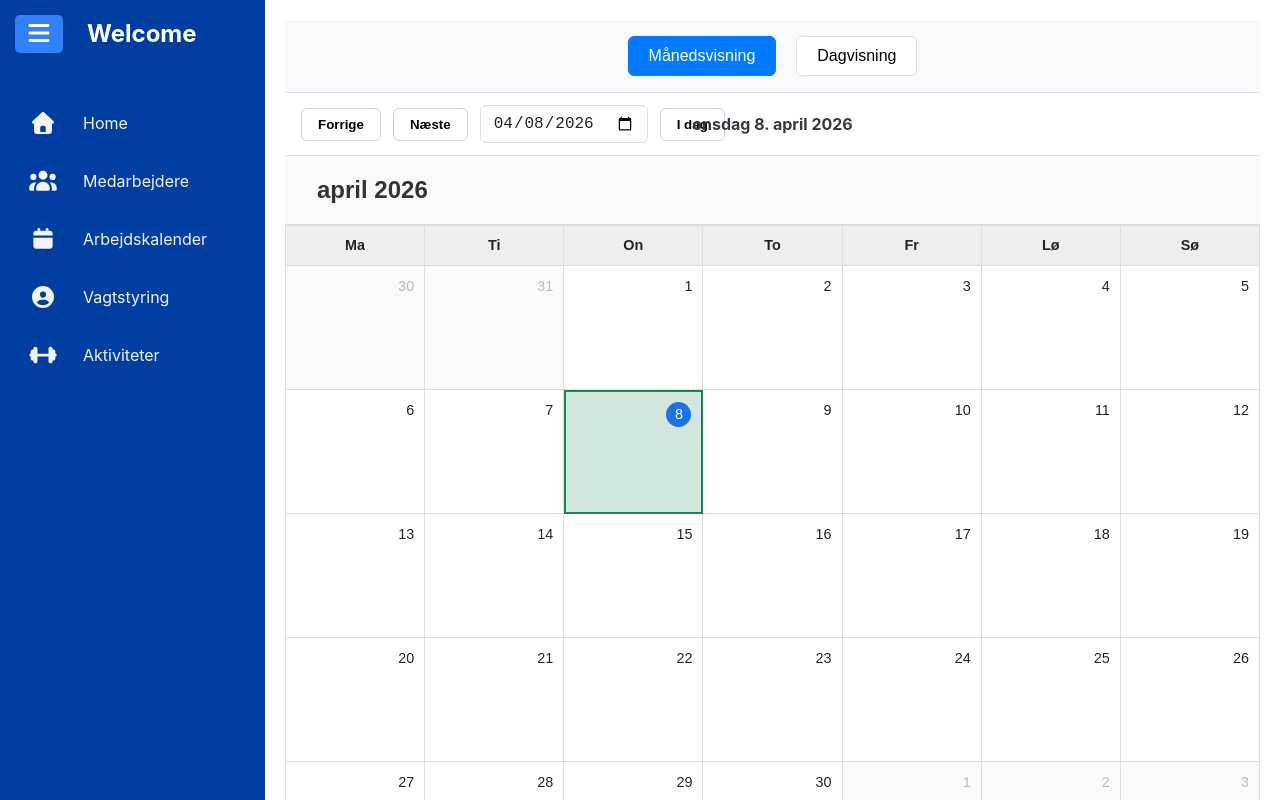
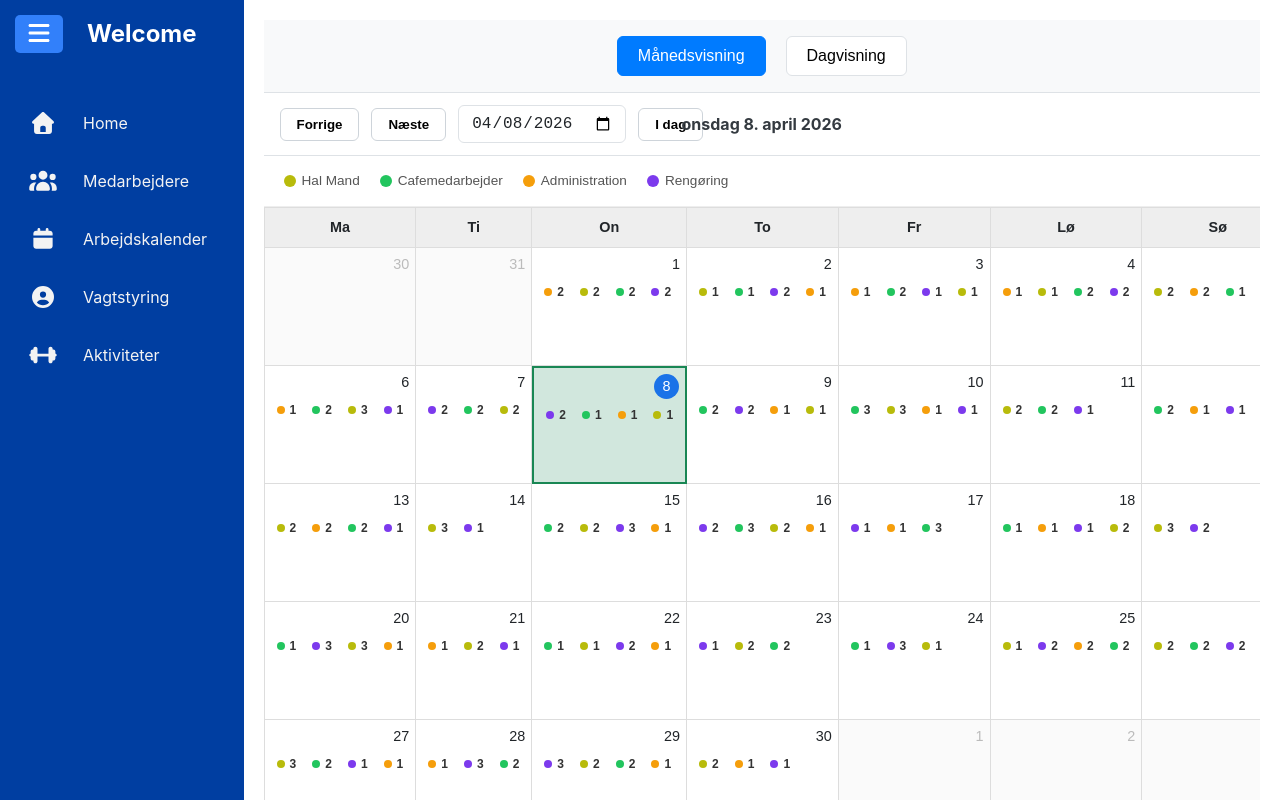
Before and after one commit to sorensenj00/RyHal, a React (Create React App) app in the folder admin-dashboard/: page /work-calendar in a window 1280 px wide. Built offline with nearby package versions, Linux system fonts and the light colour scheme.

Commit message:
Added dot's to BaseMonthCalendar view

```diff
--- a/admin-dashboard/src/components/calendar/BaseMonthCalendar.css
+++ b/admin-dashboard/src/components/calendar/BaseMonthCalendar.css
@@ -102,3 +102,72 @@
 .nav-btn:hover {
   background: var(--gray-100);
 }
+
+/* Legend i toppen */
+.calendar-legend {
+  display: flex;
+  gap: 20px;
+  padding: 15px 20px;
+  background: #fff;
+  border-bottom: 1px solid #eee;
+  flex-wrap: wrap;
+}
+
+.legend-item {
+  display: flex;
+  align-items: center;
+  gap: 6px;
+}
+
+.legend-dot {
+  width: 12px;
+  height: 12px;
+  border-radius: 50%;
+  display: inline-block;
+}
+
+.legend-label {
+  font-size: 0.85rem;
+  color: #555;
+  font-weight: 500;
+}
+
+/* Stats inde i selve dagen */
+.day-stats-container {
+  display: flex;
+  flex-direction: row;
+  gap: 4px;
+  margin-top: 5px;
+  width: 100%;
+}
+
+.role-stat-badge {
+  display: flex;
+  align-items: center;
+  gap: 5px;
+  padding: 2px 6px;
+  border-radius: 12px;
+  width: fit-content;
+}
+
+.stat-dot {
+  width: 8px;
+  height: 8px;
+  border-radius: 50%;
+}
+
+.stat-count {
+  font-size: 0.75rem;
+  font-weight: bold;
+  color: #333;
+}
+
+/* Sørg for at calendar-day ikke centrerer alt */
+.calendar-day {
+  align-items: flex-start; /* Tal og stats til venstre/start */
+  padding: 6px;
+}
+
+.day-number {
+  align-self: flex-end; /* Dato-tallet forbliver i hjørnet */
+}
--- a/admin-dashboard/src/components/calendar/BaseMonthCalendar.jsx
+++ b/admin-dashboard/src/components/calendar/BaseMonthCalendar.jsx
@@ -1,20 +1,21 @@
-import React, { useEffect, useState } from 'react';
+import React from 'react';
 import {
   format, startOfMonth, endOfMonth, startOfWeek,
   endOfWeek, eachDayOfInterval, isSameMonth, isSameDay, isToday
 } from 'date-fns';
-import { da } from 'date-fns/locale'; // Dansk sprog
+import { da } from 'date-fns/locale';
 import './BaseMonthCalendar.css';
 
-const BaseWeekCalendar = ({ currentDate: currentDateProp = new Date(), onDateSelect }) => {
-  const [currentDate, setCurrentDate] = useState(currentDateProp);
-  const [selectedDate, setSelectedDate] = useState(currentDateProp);
+// Opdaterede farver der matcher din BaseDayCalendar.css
+const ROLE_COLORS = {
+  'Hal Mand': '#B8BB0B',
+  'Cafemedarbejder': '#22C55E',
+  'Administration': '#F59E0B',
+  'Rengøring': '#7C3AED',
+  'default': '#94a3b8'
+};
 
-  useEffect(() => {
-    setCurrentDate(currentDateProp);
-    setSelectedDate(currentDateProp);
-  }, [currentDateProp]);
-
+const BaseMonthCalendar = ({ currentDate, onDateSelect, shifts = [], employees = [] }) => {
   const monthStart = startOfMonth(currentDate);
   const monthEnd = endOfMonth(monthStart);
   const startDate = startOfWeek(monthStart, { weekStartsOn: 1 });
@@ -23,37 +24,65 @@ const BaseWeekCalendar = ({ currentDate: currentDateProp = new Date(), onDateSel
   const calendarDays = eachDayOfInterval({ start: startDate, end: endDate });
   const weekDays = ['Ma', 'Ti', 'On', 'To', 'Fr', 'Lø', 'Sø'];
 
-  const handleDateClick = (day) => {
-    setSelectedDate(day);
-    if (onDateSelect) {
-      onDateSelect(day);
-    }
+  const getDayStats = (day) => {
+    // Sikrer at vi ikke crasher hvis shifts er undefined
+    const dayShifts = (shifts || []).filter(s => isSameDay(new Date(s.date), day));
+
+    return dayShifts.reduce((acc, shift) => {
+      const employee = employees.find(e => e.id === shift.employeeId);
+      const role = employee ? employee.role : 'default';
+      acc[role] = (acc[role] || 0) + 1;
+      return acc;
+    }, {});
   };
 
   return (
     <div className="calendar-page-container">
-      <header className="calendar-header">
-        <h2>{format(currentDate, 'MMMM yyyy', { locale: da })}</h2>
-      </header>
+      {/* Legend med de korrekte farver */}
+      <div className="calendar-legend">
+        {Object.entries(ROLE_COLORS).map(([role, color]) => (
+          role !== 'default' && (
+            <div key={role} className="legend-item">
+              <span className="legend-dot" style={{ backgroundColor: color }}></span>
+              <span className="legend-label">{role}</span>
+            </div>
+          )
+        ))}
+      </div>
 
       <div className="calendar-grid">
         {weekDays.map(day => (
           <div key={day} className="weekday-label">{day}</div>
         ))}
 
-        {calendarDays.map((day, idx) => (
+        {calendarDays.map((day, idx) => {
+          const stats = getDayStats(day);
+
+          return (
             <div
               key={idx}
-            className={`calendar-day ${!isSameMonth(day, monthStart) ? 'outside-month' : ''} ${isToday(day) ? 'today' : ''} ${isSameDay(day, selectedDate) ? 'selected' : ''}`}
-            onClick={() => handleDateClick(day)}
+              className={`calendar-day ${!isSameMonth(day, monthStart) ? 'outside-month' : ''} ${isToday(day) ? 'today' : ''} ${isSameDay(day, currentDate) ? 'selected' : ''}`}
+              onClick={() => onDateSelect(day)}
             >
               <span className="day-number">{format(day, 'd')}</span>
-            {/* Her kan du senere mappe dine events ind */}
+
+              <div className="day-stats-container">
+                {Object.entries(stats).map(([role, count]) => (
+                  <div key={role} className="role-stat-badge">
+                    <span
+                      className="stat-dot"
+                      style={{ backgroundColor: ROLE_COLORS[role] || ROLE_COLORS.default }}
+                    ></span>
+                    <span className="stat-count">{count}</span>
                   </div>
                 ))}
               </div>
             </div>
           );
+        })}
+      </div>
+    </div>
+  );
 };
 
-export default BaseWeekCalendar;
+export default BaseMonthCalendar;
--- a/admin-dashboard/src/data/DummyData.js
+++ b/admin-dashboard/src/data/DummyData.js
@@ -1,75 +1,51 @@
 export const employees = [
-  {
-    id: 1,
-    name: 'John Doe',
-    email: 'john.doe@sportcenter.com',
-    phone: '+45 12 34 56 78',
-    role: 'Hal Mand',
-    status: 'Active',
-    image: null,
-  },
-  {
-    id: 2,
-    name: 'Jane Smith',
-    email: 'jane.smith@sportcenter.com',
-    phone: '+45 23 45 67 89',
-    role: 'Cafemedarbejder',
-    status: 'Active',
-    image: null,
-  },
-  {
-    id: 3,
-    name: 'Mike Johnson',
-    email: 'mike.johnson@sportcenter.com',
-    phone: '+45 34 56 78 90',
-    role: 'Administration',
-    status: 'Active',
-    image: null,
-  },
-  {
-    id: 4,
-    name: 'Sarah Wilson',
-    email: 'sarah.wilson@sportcenter.com',
-    phone: '+45 45 67 89 01',
-    role: 'Hal Mand',
-    status: 'Active',
-    image: null,
-  },
-  {
-    id: 5,
-    name: 'David Brown',
-    email: 'david.brown@sportcenter.com',
-    phone: '+45 56 78 90 12',
-    role: 'Rengøring',
-    status: 'Active',
-    image: null,
-  },
+  { id: 1, name: 'John Doe', role: 'Hal Mand', email: 'john@sport.dk', status: 'Active' },
+  { id: 2, name: 'Jane Smith', role: 'Cafemedarbejder', email: 'jane@sport.dk', status: 'Active' },
+  { id: 3, name: 'Mike Johnson', role: 'Administration', email: 'mike@sport.dk', status: 'Active' },
+  { id: 4, name: 'Sarah Wilson', role: 'Hal Mand', email: 'sarah@sport.dk', status: 'Active' },
+  { id: 5, name: 'David Brown', role: 'Rengøring', email: 'david@sport.dk', status: 'Active' },
+  { id: 6, name: 'Lene Jensen', role: 'Cafemedarbejder', email: 'lene@sport.dk', status: 'Active' },
+  { id: 7, name: 'Thomas Bang', role: 'Hal Mand', email: 'thomas@sport.dk', status: 'Active' },
+  { id: 8, name: 'Mette Frederiksen', role: 'Rengøring', email: 'mette@sport.dk', status: 'Active' },
+  { id: 9, name: 'Anders Hemmingsen', role: 'Administration', email: 'anders@sport.dk', status: 'Active' },
+  { id: 10, name: 'Sofie Nielsen', role: 'Cafemedarbejder', email: 'sofie@sport.dk', status: 'Active' },
+  { id: 11, name: 'Kasper Hjulmand', role: 'Hal Mand', email: 'kasper@sport.dk', status: 'Active' },
+  { id: 12, name: 'Louise Hansen', role: 'Rengøring', email: 'louise@sport.dk', status: 'Active' },
 ];
 
-export const shifts = [
-  { id: 1, employeeId: 1, date: '2026-04-08', startHour: 6, endHour: 14 },
-  { id: 2, employeeId: 1, date: '2026-04-09', startHour: 7, endHour: 15 },
-  { id: 3, employeeId: 1, date: '2026-04-10', startHour: 10, endHour: 18 },
-  { id: 4, employeeId: 2, date: '2026-04-08', startHour: 7, endHour: 15 },
-  { id: 5, employeeId: 2, date: '2026-04-09', startHour: 8, endHour: 16 },
-  { id: 6, employeeId: 2, date: '2026-04-10', startHour: 12, endHour: 20 },
-  { id: 7, employeeId: 3, date: '2026-04-08', startHour: 9, endHour: 17 },
-  { id: 8, employeeId: 3, date: '2026-04-09', startHour: 9, endHour: 17 },
-  { id: 9, employeeId: 3, date: '2026-04-10', startHour: 9, endHour: 17 },
-  { id: 10, employeeId: 4, date: '2026-04-08', startHour: 14, endHour: 22 },
-  { id: 11, employeeId: 4, date: '2026-04-09', startHour: 15, endHour: 22 },
-  { id: 12, employeeId: 4, date: '2026-04-10', startHour: 12, endHour: 20 },
-  { id: 13, employeeId: 5, date: '2026-04-08', startHour: 6, endHour: 12 },
-  { id: 14, employeeId: 5, date: '2026-04-09', startHour: 6, endHour: 12 },
-  { id: 15, employeeId: 5, date: '2026-04-10', startHour: 8, endHour: 14 },
-];
+// Helper funktion til at generere mange vagter hurtigt
+const generateShifts = () => {
+  const generatedShifts = [];
+  let idCounter = 1;
 
-export const dummyEmployee = {
-  id: '12345',
-  name: 'John Doe',
-  title: 'Job Title',
-  department: 'Department',
-  email: 'john.doe@example.com',
-  phone: '+1 (555) 123-4567',
-  avatar: 'https://api.dicebear.com/7.x/avataaars/svg?seed=John',
+  // Vi genererer vagter for hver dag i April 2026
+  for (let day = 1; day <= 30; day++) {
+    const dateString = `2026-04-${day.toString().padStart(2, '0')}`;
+
+    // Hver dag har et tilfældigt antal medarbejdere på arbejde (mellem 4 og 8)
+    const dailyStaffCount = Math.floor(Math.random() * 5) + 4;
+    const shuffledEmployees = [...employees].sort(() => 0.5 - Math.random());
+
+    for (let i = 0; i < dailyStaffCount; i++) {
+      const emp = shuffledEmployees[i];
+
+      // Lav lidt variation i tidspunkterne
+      const startHour = Math.random() > 0.5 ? 8 : 14;
+      const duration = 8;
+
+      generatedShifts.push({
+        id: idCounter++,
+        employeeId: emp.id,
+        date: dateString,
+        startHour: startHour,
+        endHour: startHour + duration,
+        type: 'Vagt' // Kan bruges til styling senere
+      });
+    }
+  }
+  return generatedShifts;
 };
+
+export const shifts = generateShifts();
+
+export const dummyEmployee = employees[0];
--- a/admin-dashboard/src/pages/work-calendar/WorkCalendar.jsx
+++ b/admin-dashboard/src/pages/work-calendar/WorkCalendar.jsx
@@ -2,7 +2,7 @@ import React, { useState } from 'react';
 import { format, addDays, subDays, addMonths, subMonths } from 'date-fns';
 import { da } from 'date-fns/locale';
 import BaseDayCalendar from '../../components/calendar/BaseDayCalendar';
-import BaseWeekCalendar from '../../components/calendar/BaseMonthCalendar';
+import BaseMonthCalendar from '../../components/calendar/BaseMonthCalendar';
 import { employees, shifts } from '../../data/DummyData';
 import './WorkCalendar.css';
 
@@ -78,11 +78,21 @@ const WorkCalendar = () => {
 
       <div className="calendar-content">
         {view === 'month' ? (
-          <BaseWeekCalendar currentDate={selectedDate} onDateSelect={handleDateSelect} />
+          <BaseMonthCalendar
+            currentDate={selectedDate}
+            onDateSelect={handleDateSelect}
+            shifts={shifts}
+            employees={employees}
+          />
         ) : (
-          <BaseDayCalendar date={selectedDate} employees={calendarEmployees} shifts={shifts} />
+          <BaseDayCalendar
+            date={selectedDate}
+            employees={calendarEmployees}
+            shifts={shifts}
+          />
         )}
       </div>
+
     </div>
   );
 };
```
Lines whose indentation alone changed are shown as unchanged.
